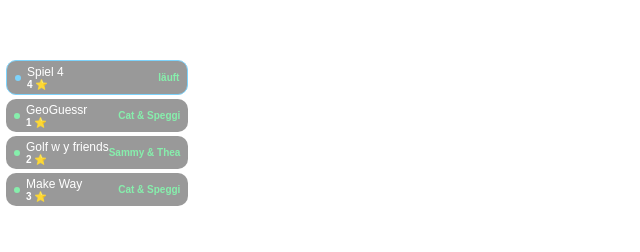
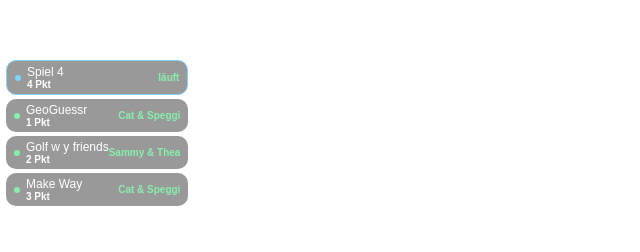
Before and after one commit to Aw4kenen/Test-Overlay, a plain HTML site: page Overlay 2v2 Punkte+Spiele statisch/index.html in a window 1280 px wide. Shown: the part 267-519 px from the top of the page, 0-640 px from the left. Drawn offline with Linux system fonts and the light colour scheme.

Commit message:
Update index.html

```diff
--- a/Overlay 2v2 Punkte+Spiele statisch/index.html
+++ b/Overlay 2v2 Punkte+Spiele statisch/index.html
@@ -117,7 +117,7 @@
         <div class='game-left'>
           <span class='dot'></span>
           <div>${state.current.name}
-            <div class='points'>${(state.played?.length || 0) + 1} ⭐</div>
+            <div class='points'>${(state.played?.length || 0) + 1} Pkt</div>
           </div>
         </div>
         <div class='winner'>läuft</div>`;
@@ -132,7 +132,7 @@
         <div class='game-left'>
           <span class='dot' style='background:#86efac'></span>
           <div>${g.name}
-            <div class='points'>${g.points} ⭐</div>
+            <div class='points'>${g.points} Pkt</div>
           </div>
         </div>
         <div class='winner'>${g.winner||''}</div>`;
```
